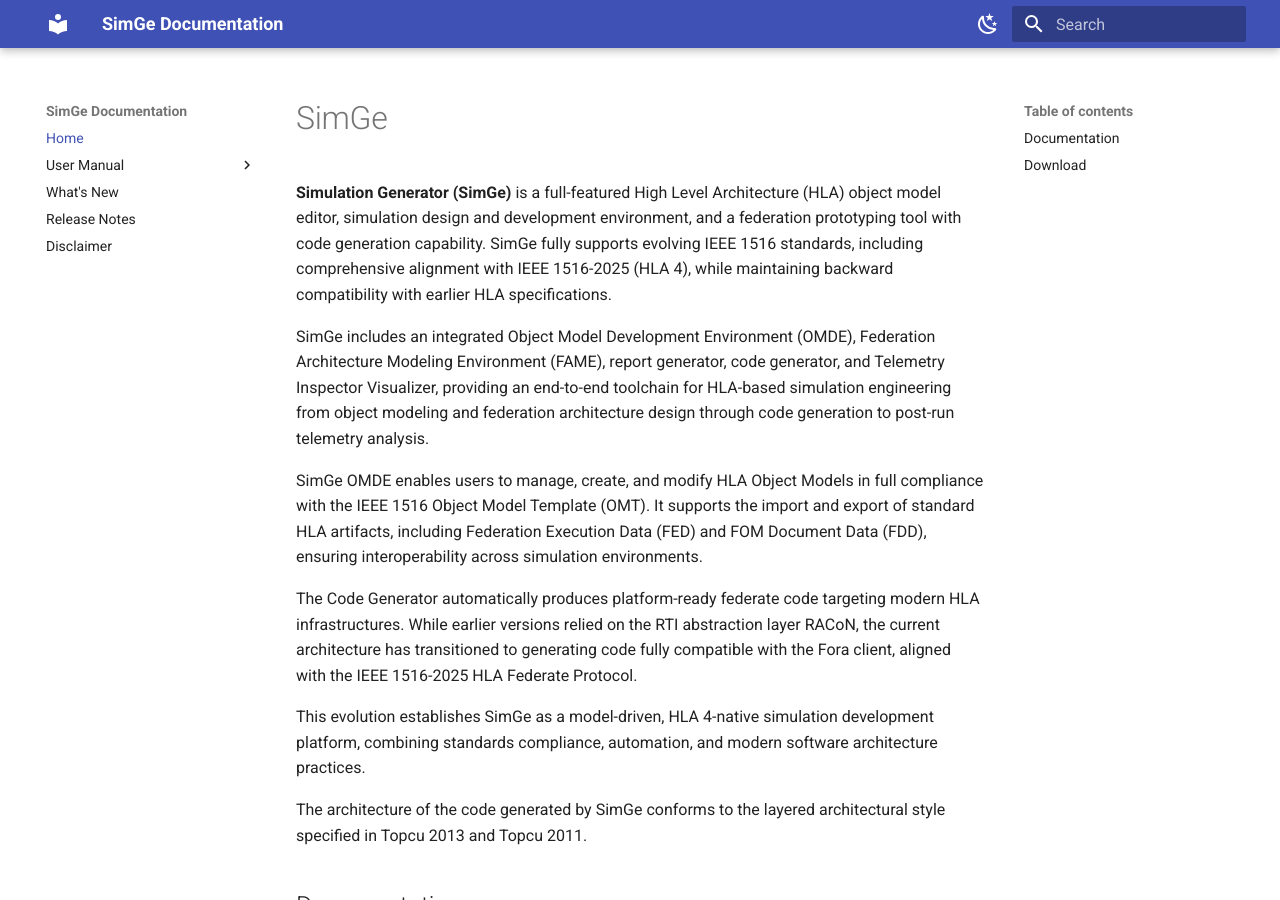
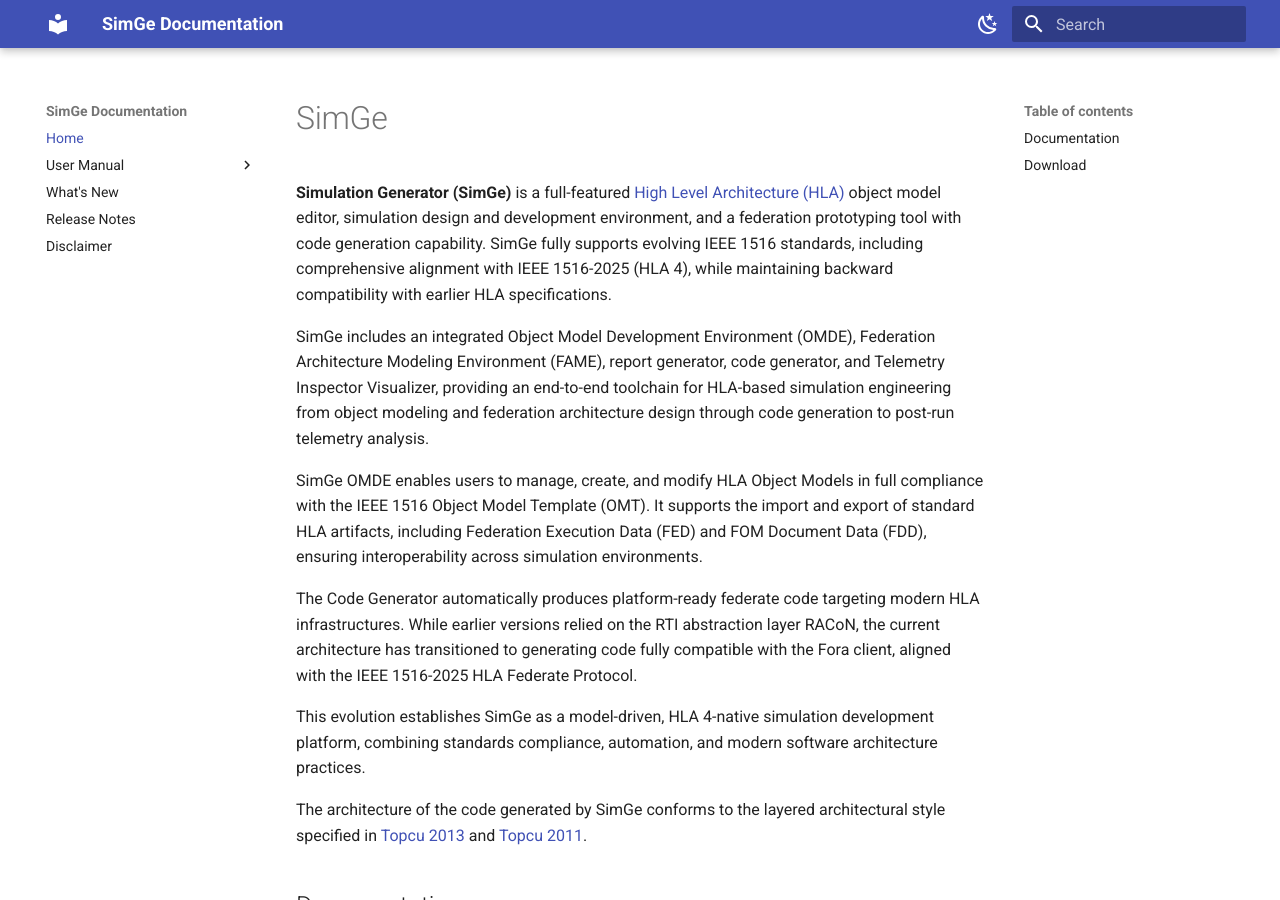
Before and after one commit to otopcu/simge-site, an MkDocs documentation site: the page built from docs/index.md, in a window 1280 px wide and 900 px high. Built offline with MkDocs 1.6.1 and Material for MkDocs 9.7.7, drawn with Linux system fonts in a browser that asks for light colours; part of the change alters nothing that is shown.

Commit message:
Publish documentation update (2026-06-22)

```diff
--- a/docs/index.md
+++ b/docs/index.md
@@ -1,6 +1,6 @@
 # SimGe
 
-**Simulation Generator (SimGe)** is a full-featured High Level Architecture (HLA) object model editor, simulation design and development environment, and a federation prototyping tool with code generation capability. SimGe fully supports evolving IEEE 1516 standards, including comprehensive alignment with IEEE 1516-2025 (HLA 4), while maintaining backward compatibility with earlier HLA specifications.
+**Simulation Generator (SimGe)** is a full-featured [High Level Architecture (HLA)](http://en.wikipedia.org/wiki/High-level_architecture_(simulation)) object model editor, simulation design and development environment, and a federation prototyping tool with code generation capability. SimGe fully supports evolving IEEE 1516 standards, including comprehensive alignment with IEEE 1516-2025 (HLA 4), while maintaining backward compatibility with earlier HLA specifications.
 
 SimGe includes an integrated Object Model Development Environment (OMDE), Federation Architecture Modeling Environment (FAME), report generator, code generator, and Telemetry Inspector Visualizer, providing an end-to-end toolchain for HLA-based simulation engineering from object modeling and federation architecture design through code generation to post-run telemetry analysis.
 
@@ -10,7 +10,7 @@ The Code Generator automatically produces platform-ready federate code targeting
 
 This evolution establishes SimGe as a model-driven, HLA 4-native simulation development platform, combining standards compliance, automation, and modern software architecture practices.
 
-The architecture of the code generated by SimGe conforms to the layered architectural style specified in Topcu 2013 and Topcu 2011.
+The architecture of the code generated by SimGe conforms to the layered architectural style specified in [Topcu 2013](http://dx.doi.org/10.1016/j.simpat.2012.11.001) and [Topcu 2011](http://books.google.com.tr/books?id=OmTaUx90t1MC&pg=PA439&lpg=PA439&dq=Multi-layered+simulation+architecture+okan&source=bl&ots=ntepMot2i7&sig=lkDCHIqr2nFiq9jmBiSG-TLlKc4&hl=tr&ei=0ubfTtHiKcej4gT5_IXABg&sa=X&oi=book_result&ct=result&resnum=4&ved=0CDMQ6AEwAw#v=onepage&q=Multi-layered%20simulation%20architecture%20okan&f=false).
 
 ## Documentation
 
```
